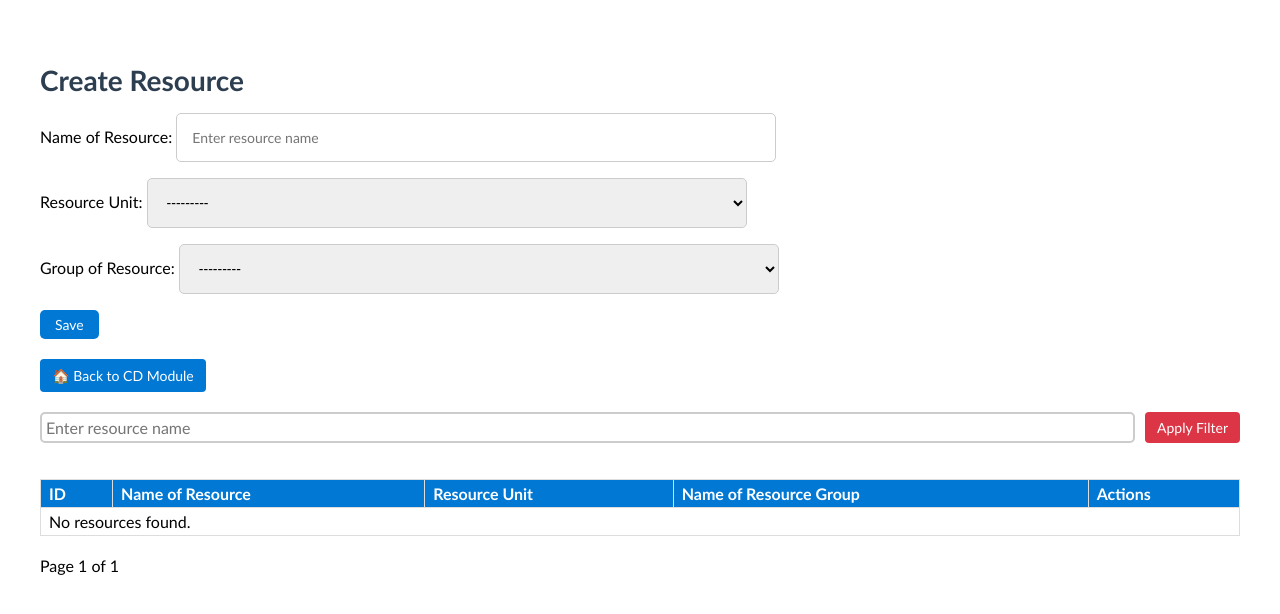
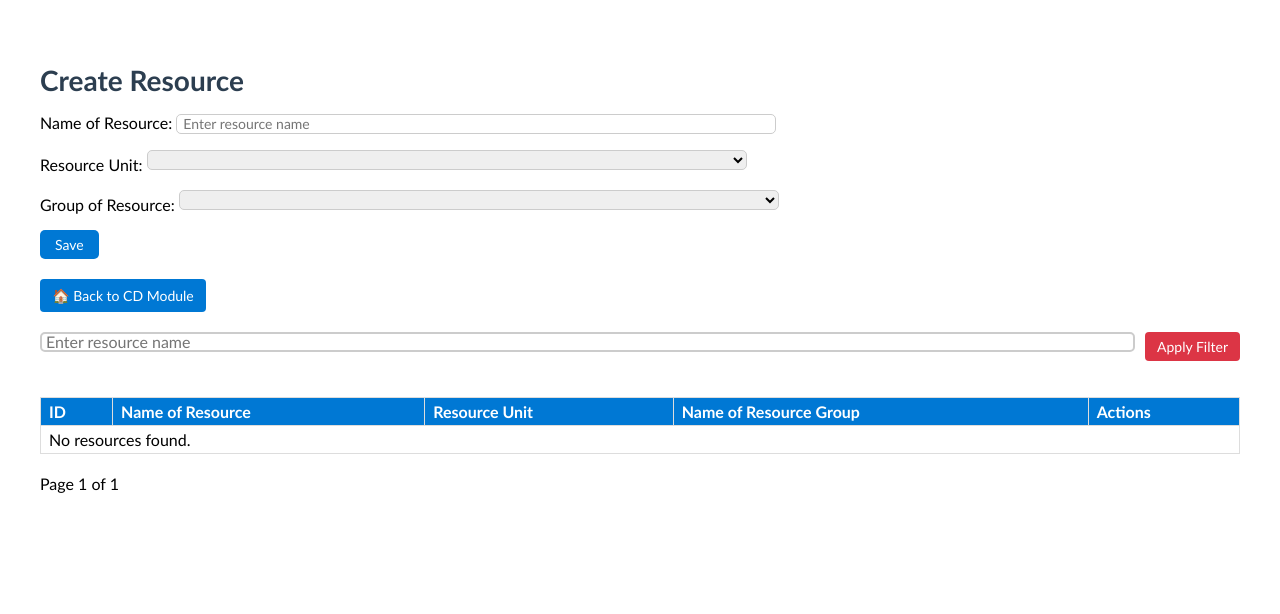
Before and after one commit to JAHANGIR-500/WEB-APP, a Django app: page /construction-department/resource/ in a window 1280 px wide. Shown: the top 614 px of the page. Run offline with Django 5.2, Linux system fonts and the light colour scheme; data that the repository does not hold is empty.

Commit message:
Your update message

```diff
--- a/resource/templates/resource/resource_fl.html
+++ b/resource/templates/resource/resource_fl.html
@@ -18,12 +18,15 @@
     font-size: 28px;
   }
   input, select {
-    padding: 15px;
+    padding: 6px;
     font-size: 14px;
     border: 1px solid #ccc;
     border-radius: 5px;
     outline: none;
     width: 50%;
+    height: 20px; /* You can increase or decrease this value */
+
+
   }
   input:focus, select:focus {
     border-color: #0078D4;
```
